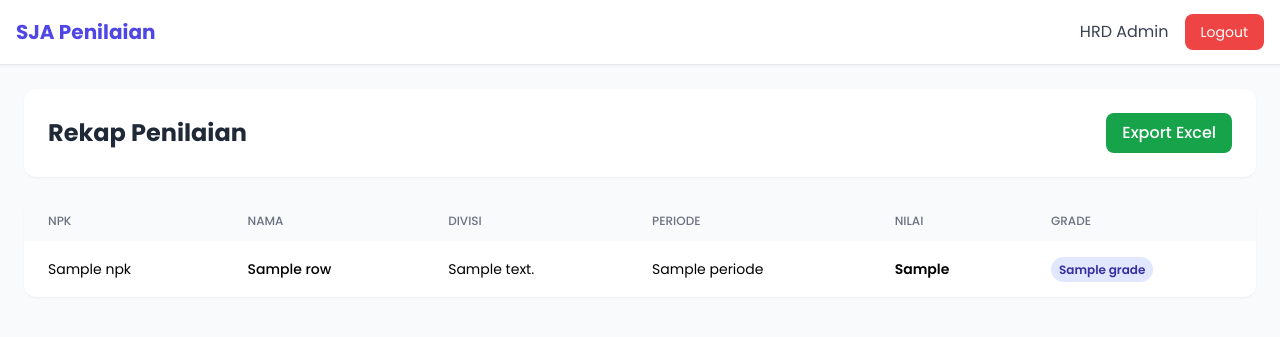
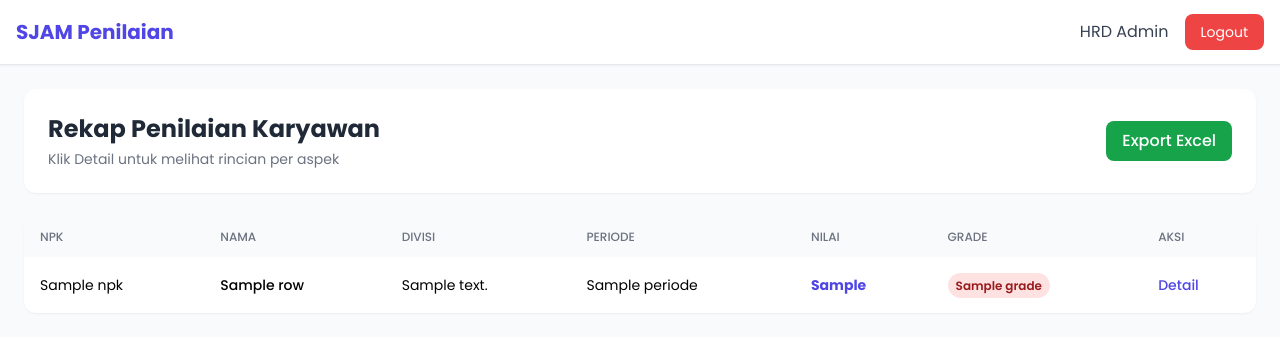
Before and after one commit to Darkchritz/penilaian-sjam, a Flask app: template templates/dashboard_hrd.html in a window 1280 px wide. Shown: the top 337 px of the page. Run offline with Flask 3, Linux system fonts and the light colour scheme; the template is opened without the code that fills it: most values are stand-ins (such as "Sample title", 1, 10 or a date in 2020); some libraries are stand-ins or nearby versions.

Commit message:
Update dashboard_hrd.html

```diff
--- a/templates/dashboard_hrd.html
+++ b/templates/dashboard_hrd.html
@@ -1,31 +1,67 @@
 <!DOCTYPE html>
 <html lang="id">
 <head><meta charset="UTF-8"><meta name="viewport" content="width=device-width, initial-scale=1.0">
-<title>Dashboard HRD | SJA</title><script src="https://cdn.tailwindcss.com"></script>
+<title>Dashboard HRD | SJAM</title><script src="https://cdn.tailwindcss.com"></script>
 <style>@import url('https://fonts.googleapis.com/css2?family=Poppins:wght@300;400;500;600;700&display=swap'); body { font-family: 'Poppins', sans-serif; }</style>
 </head><body class="bg-gray-50 min-h-screen">
-<nav class="bg-white shadow-sm border-b"><div class="max-w-7xl mx-auto px-4 h-16 flex justify-between items-center">
-<h1 class="text-xl font-bold text-indigo-600">SJA Penilaian</h1>
+<nav class="bg-white shadow-sm border-b sticky top-0 z-10"><div class="max-w-7xl mx-auto px-4 h-16 flex justify-between items-center">
+<h1 class="text-xl font-bold text-indigo-600">SJAM Penilaian</h1>
 <div class="flex items-center gap-4"><span class="text-gray-700">HRD Admin</span>
 <a href="/logout" class="bg-red-500 hover:bg-red-600 text-white px-4 py-2 rounded-lg text-sm">Logout</a></div></div></nav>
-<main class="max-w-7xl mx-auto p-6">
+<main class="max-w-7xl mx-auto p-4 sm:p-6">
 <div class="bg-white rounded-xl shadow-sm p-6 mb-6 flex justify-between items-center">
-<h2 class="text-2xl font-bold text-gray-800">Rekap Penilaian</h2>
+<div><h2 class="text-2xl font-bold text-gray-800">Rekap Penilaian Karyawan</h2>
+<p class="text-gray-500 text-sm mt-1">Klik Detail untuk melihat rincian per aspek</p></div>
 <a href="/export_excel" class="bg-green-600 hover:bg-green-700 text-white px-4 py-2 rounded-lg font-medium">Export Excel</a></div>
-<div class="bg-white rounded-xl shadow-sm overflow-hidden">
+
+<div class="bg-white rounded-xl shadow-sm overflow-x-auto">
 <table class="w-full"><thead class="bg-gray-50"><tr>
-<th class="px-6 py-3 text-left text-xs font-medium text-gray-500 uppercase">NPK</th>
-<th class="px-6 py-3 text-left text-xs font-medium text-gray-500 uppercase">Nama</th>
-<th class="px-6 py-3 text-left text-xs font-medium text-gray-500 uppercase">Divisi</th>
-<th class="px-6 py-3 text-left text-xs font-medium text-gray-500 uppercase">Periode</th>
-<th class="px-6 py-3 text-left text-xs font-medium text-gray-500 uppercase">Nilai</th>
-<th class="px-6 py-3 text-left text-xs font-medium text-gray-500 uppercase">Grade</th>
+<th class="px-4 py-3 text-left text-xs font-medium text-gray-500 uppercase">NPK</th>
+<th class="px-4 py-3 text-left text-xs font-medium text-gray-500 uppercase">Nama</th>
+<th class="px-4 py-3 text-left text-xs font-medium text-gray-500 uppercase">Divisi</th>
+<th class="px-4 py-3 text-left text-xs font-medium text-gray-500 uppercase">Periode</th>
+<th class="px-4 py-3 text-left text-xs font-medium text-gray-500 uppercase">Nilai</th>
+<th class="px-4 py-3 text-left text-xs font-medium text-gray-500 uppercase">Grade</th>
+<th class="px-4 py-3 text-left text-xs font-medium text-gray-500 uppercase">Aksi</th>
 </tr></thead><tbody class="divide-y divide-gray-200">
 {% for row in data %}
-<tr class="hover:bg-gray-50"><td class="px-6 py-4 text-sm">{{ row.npk }}</td>
-<td class="px-6 py-4 text-sm font-medium">{{ row.nama }}</td>
-<td class="px-6 py-4 text-sm">{{ row.divisi }}</td>
-<td class="px-6 py-4 text-sm">{{ row.periode }}</td>
-<td class="px-6 py-4 text-sm font-semibold">{{ row.nilai_akhir }}</td>
-<td class="px-6 py-4"><span class="px-2 py-1 text-xs font-semibold rounded-full bg-indigo-100 text-indigo-800">{{ row.grade }}</span></td></tr>
-{% endfor %}</tbody></table></div></main></body></html>
+<tr class="hover:bg-gray-50"><td class="px-4 py-4 text-sm">{{ row.npk }}</td>
+<td class="px-4 py-4 text-sm font-medium">{{ row.nama }}</td>
+<td class="px-4 py-4 text-sm">{{ row.divisi }}</td>
+<td class="px-4 py-4 text-sm">{{ row.periode }}</td>
+<td class="px-4 py-4 text-sm font-bold text-indigo-600">{{ row.nilai_akhir }}</td>
+<td class="px-4 py-4"><span class="px-2 py-1 text-xs font-semibold rounded-full
+  {% if row.grade in ['A+','A'] %}bg-green-100 text-green-800
+  {% elif row.grade in ['B+','B'] %}bg-blue-100 text-blue-800
+  {% elif row.grade in ['C+','C'] %}bg-yellow-100 text-yellow-800
+  {% else %}bg-red-100 text-red-800{% endif %}">{{ row.grade }}</span></td>
+<td class="px-4 py-4"><button onclick="showDetail({{ loop.index0 }})" class="text-indigo-600 hover:text-indigo-800 text-sm font-medium">Detail</button></td></tr>
+{% endfor %}</tbody></table></div></main>
+
+<!-- Modal Detail -->
+<div id="detailModal" class="hidden fixed inset-0 bg-black bg-opacity-50 flex items-center justify-center p-4 z-50">
+<div class="bg-white rounded-xl max-w-2xl w-full max-h-[90vh] overflow-y-auto p-6">
+<div class="flex justify-between items-center mb-4">
+<h3 class="text-xl font-bold text-gray-800" id="modalTitle">Rincian Penilaian</h3>
+<button onclick="closeModal()" class="text-gray-500 hover:text-gray-700 text-2xl">&times;</button>
+</div><div id="modalContent" class="space-y-3"></div></div></div>
+
+<script>
+const penilaianData = {{ data|tojson }};
+function showDetail(index) {
+    const data = penilaianData[index];
+    document.getElementById('modalTitle').textContent = `Detail: ${data.nama} - ${data.periode}`;
+    let html = `<div class="grid grid-cols-2 gap-4 mb-4 p-4 bg-indigo-50 rounded-lg">
+        <div><p class="text-sm text-gray-600">Nilai Akhir</p><p class="text-2xl font-bold text-indigo-600">${data.nilai_akhir}</p></div>
+        <div><p class="text-sm text-gray-600">Grade</p><p class="text-2xl font-bold text-indigo-600">${data.grade}</p></div></div>`;
+    html += '<h4 class="font-semibold text-gray-800 mb-2">Skor Per Aspek:</h4>';
+    for (const [aspek, skor] of Object.entries(data.detail)) {
+        html += `<div class="flex justify-between items-center p-3 bg-gray-50 rounded-lg">
+            <span class="text-sm text-gray-700">${aspek}</span>
+            <span class="font-semibold text-gray-900">${skor}</span></div>`;
+    }
+    document.getElementById('modalContent').innerHTML = html;
+    document.getElementById('detailModal').classList.remove('hidden');
+}
+function closeModal() { document.getElementById('detailModal').classList.add('hidden'); }
+</script></body></html>
```
